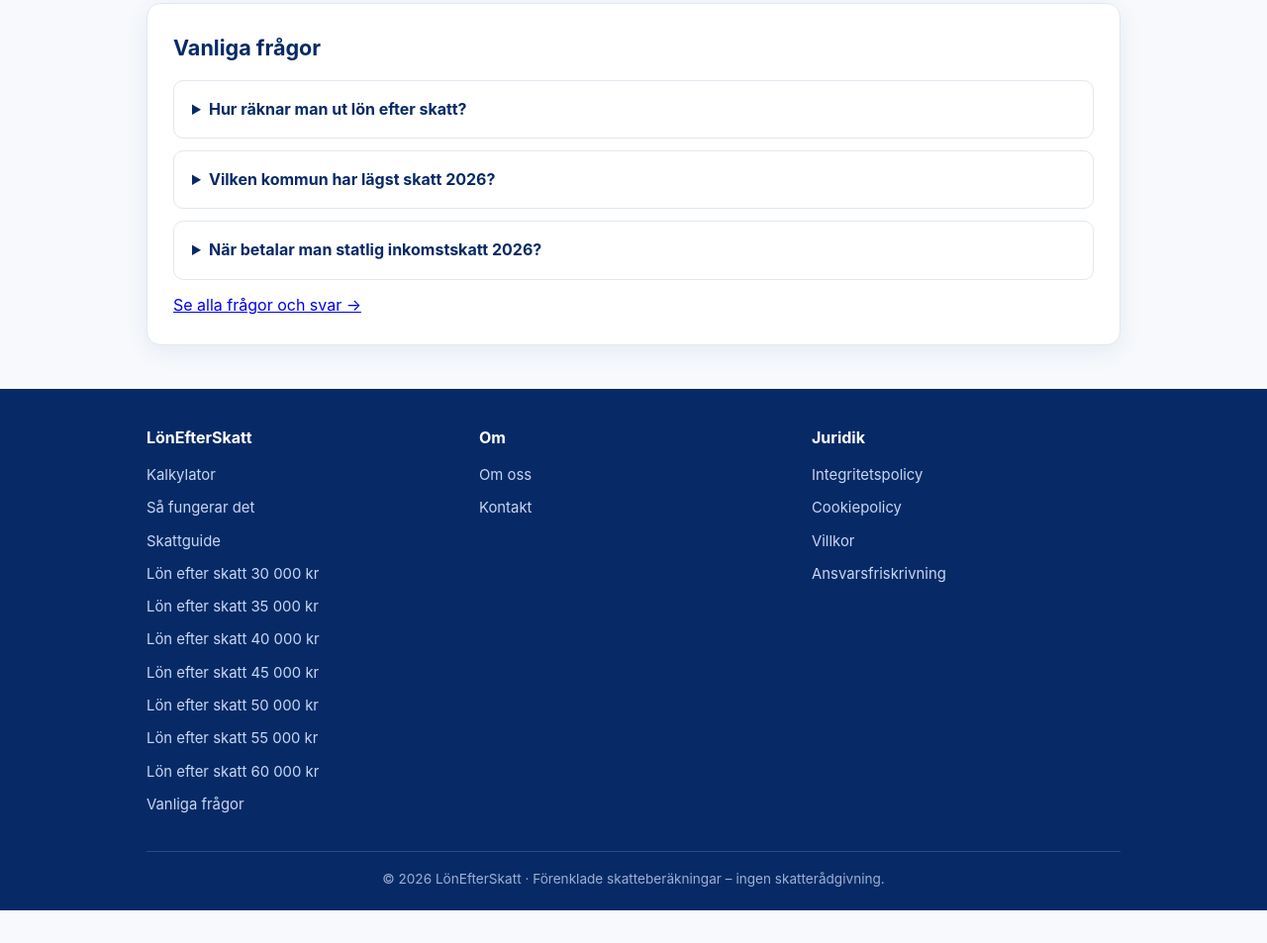
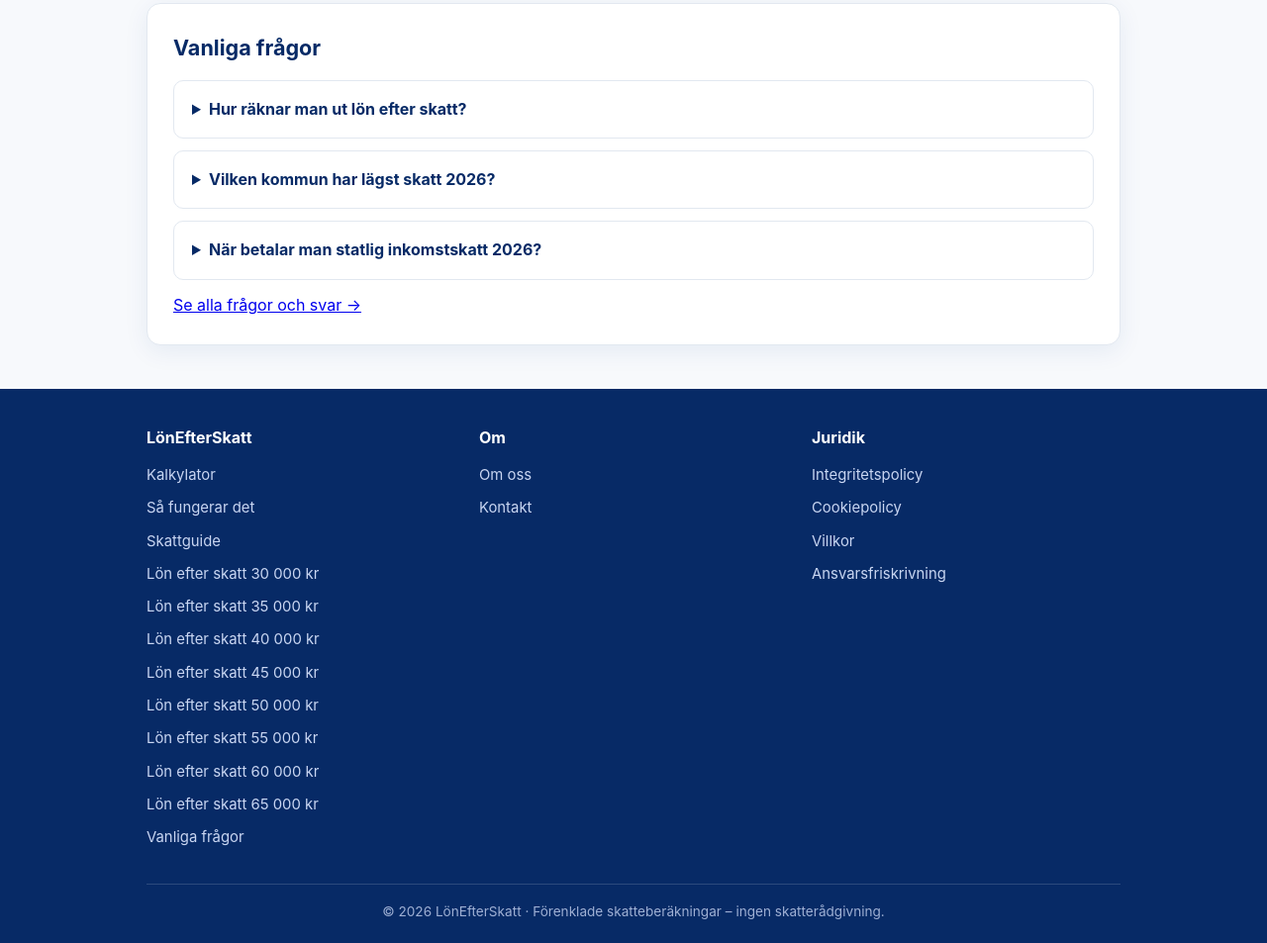
Before and after one commit to mirzacreative/lon-efter-skatt, a plain HTML site: page index.html in a window 1280 px wide. Shown: the part 1257-2210 px from the top of the page at 99% size. Before the commit the page ends 2177 px from the top, so only its background shows below. Drawn offline with Linux system fonts and the light colour scheme.

Commit message:
Add lon-efter-skatt-65000 link to index footer

```diff
--- a/index.html
+++ b/index.html
@@ -151,7 +151,7 @@ Individuella avdrag (t.ex. reseavdrag, ränteavdrag), kyrkoavgift och begravning
 <footer class="site-footer">
 <div class="wrap">
 <div class="cols">
-<div><h4>LönEfterSkatt</h4><a href="index.html">Kalkylator</a><a href="sa-fungerar-det.html">Så fungerar det</a><a href="skatt-i-sverige-guide.html">Skattguide</a><a href="lon-efter-skatt-30000-kr.html">Lön efter skatt 30 000 kr</a><a href="lon-efter-skatt-35000-kr.html">Lön efter skatt 35 000 kr</a><a href="lon-efter-skatt-40000-kr.html">Lön efter skatt 40 000 kr</a><a href="lon-efter-skatt-45000-kr.html">Lön efter skatt 45 000 kr</a><a href="lon-efter-skatt-50000-kr.html">Lön efter skatt 50 000 kr</a><a href="lon-efter-skatt-55000-kr.html">Lön efter skatt 55 000 kr</a><a href="lon-efter-skatt-60000-kr.html">Lön efter skatt 60 000 kr</a><a href="vanliga-fragor.html">Vanliga frågor</a></div>
+<div><h4>LönEfterSkatt</h4><a href="index.html">Kalkylator</a><a href="sa-fungerar-det.html">Så fungerar det</a><a href="skatt-i-sverige-guide.html">Skattguide</a><a href="lon-efter-skatt-30000-kr.html">Lön efter skatt 30 000 kr</a><a href="lon-efter-skatt-35000-kr.html">Lön efter skatt 35 000 kr</a><a href="lon-efter-skatt-40000-kr.html">Lön efter skatt 40 000 kr</a><a href="lon-efter-skatt-45000-kr.html">Lön efter skatt 45 000 kr</a><a href="lon-efter-skatt-50000-kr.html">Lön efter skatt 50 000 kr</a><a href="lon-efter-skatt-55000-kr.html">Lön efter skatt 55 000 kr</a><a href="lon-efter-skatt-60000-kr.html">Lön efter skatt 60 000 kr</a><a href="lon-efter-skatt-65000-kr.html">Lön efter skatt 65 000 kr</a><a href="vanliga-fragor.html">Vanliga frågor</a></div>
 <div><h4>Om</h4><a href="om-oss.html">Om oss</a><a href="kontakt.html">Kontakt</a></div>
 <div><h4>Juridik</h4><a href="integritetspolicy.html">Integritetspolicy</a><a href="cookiepolicy.html">Cookiepolicy</a><a href="villkor.html">Villkor</a><a href="ansvarsfriskrivning.html">Ansvarsfriskrivning</a></div>
 </div>
```
